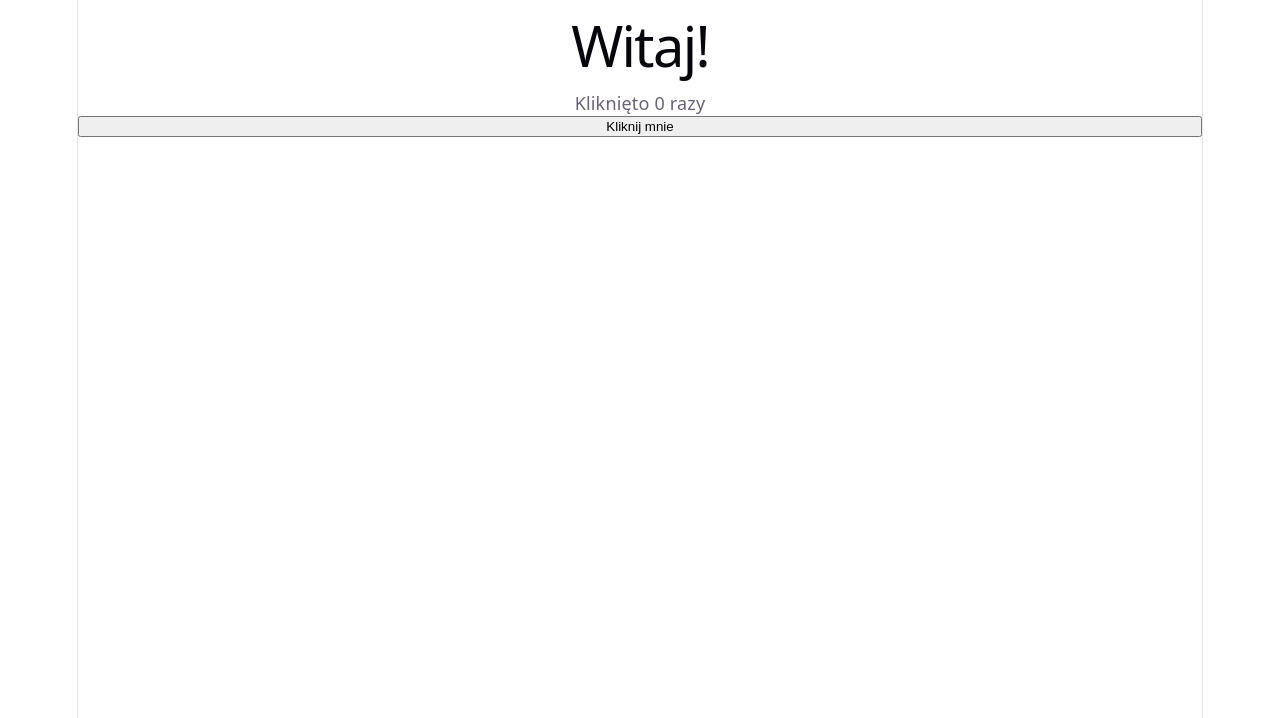
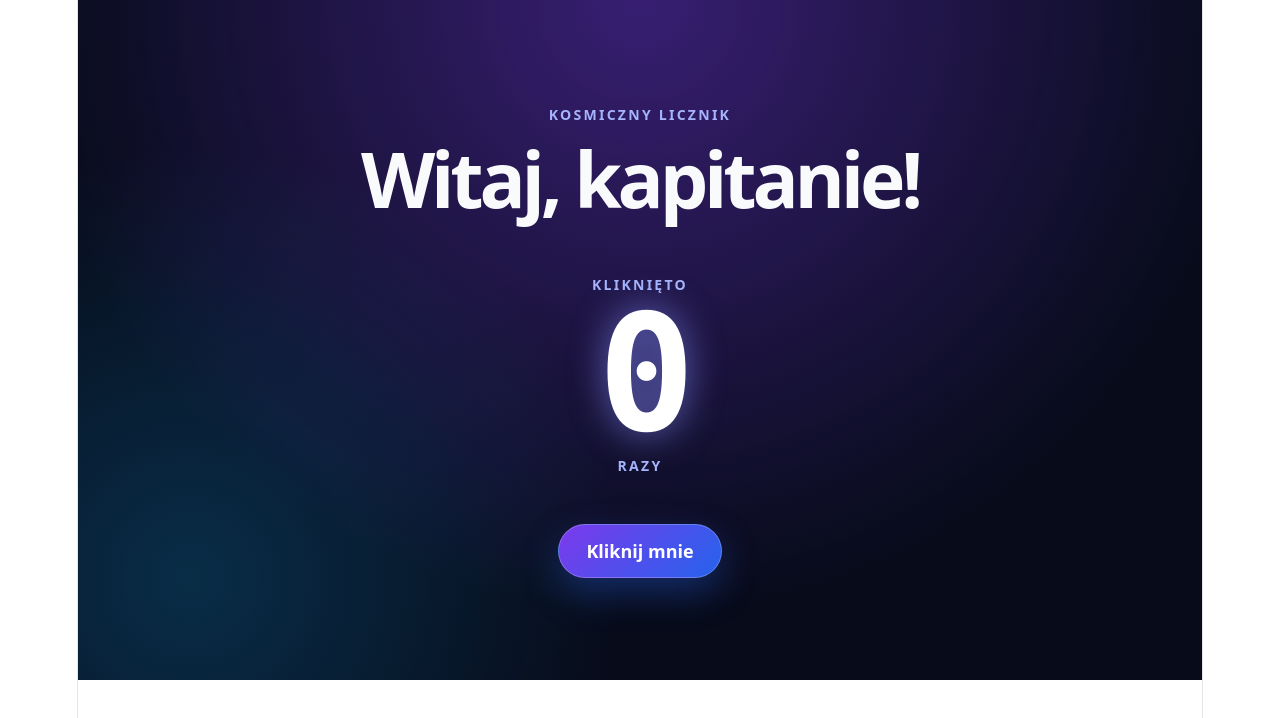
Before and after one commit to MaciejWozniczka/react-jsx-space-clicker, a React (Vite) app: page / in a window 1280 px wide. Shown: the top 718 px of the page. Built offline with nearby package versions, Linux system fonts and the light colour scheme.

Commit message:
Added ClickCounter component

```diff
--- a/src/App.jsx
+++ b/src/App.jsx
@@ -1,17 +1,10 @@
-import { useState } from "react";
 import "./App.css";
+import ClickCounter from "./components/ClickCounter";
 
 function App() {
-  const [counter, setCounter] = useState(0);
-
-  const increaseValue = () => {
-    setCounter(counter + 1);
-  };
   return (
     <>
-      <h1>Witaj!</h1>
-      <p>Kliknięto {counter} razy</p>
-      <button onClick={increaseValue}>Kliknij mnie</button>
+      <ClickCounter />
     </>
   );
 }
--- /dev/null
+++ b/src/components/ClickCounter.css
@@ -0,0 +1,72 @@
+.click-counter {
+  display: grid;
+  justify-items: center;
+  align-content: center;
+  min-height: 100%;
+  padding: clamp(2rem, 8vw, 6rem) 1.5rem;
+  overflow: hidden;
+  color: #f8fafc;
+  background:
+    radial-gradient(circle at 50% 0%, rgba(124, 58, 237, 0.42), transparent 34rem),
+    radial-gradient(circle at 10% 85%, rgba(14, 165, 233, 0.22), transparent 24rem),
+    #070b1a;
+}
+
+.click-counter__eyebrow,
+.click-counter__label {
+  margin: 0;
+  color: #a5b4fc;
+  font-size: 0.78rem;
+  font-weight: 700;
+  letter-spacing: 0.16em;
+  text-transform: uppercase;
+}
+
+.click-counter h1 {
+  margin: 0.7rem 0 3rem;
+  color: inherit;
+  font-size: clamp(2.25rem, 6vw, 4.75rem);
+  font-weight: 800;
+  line-height: 1;
+  letter-spacing: -0.055em;
+}
+
+.click-counter__value {
+  min-width: 5.5rem;
+  margin: 0.25rem 0;
+  color: #ffffff;
+  font-family: var(--mono);
+  font-size: clamp(4.5rem, 15vw, 9rem);
+  font-weight: 800;
+  line-height: 0.9;
+  letter-spacing: -0.08em;
+  text-shadow: 0 0 2rem rgba(129, 140, 248, 0.7);
+}
+
+.click-counter__button {
+  margin-top: 2.5rem;
+  padding: 0.95rem 1.5rem;
+  border: 1px solid rgba(255, 255, 255, 0.24);
+  border-radius: 999px;
+  color: #ffffff;
+  background: linear-gradient(135deg, #7c3aed, #2563eb);
+  box-shadow: 0 0.8rem 2rem rgba(37, 99, 235, 0.35);
+  cursor: pointer;
+  font: 700 1rem/1 var(--sans);
+  transition: transform 160ms ease, box-shadow 160ms ease, filter 160ms ease;
+}
+
+.click-counter__button:hover {
+  filter: brightness(1.12);
+  box-shadow: 0 1rem 2.5rem rgba(37, 99, 235, 0.52);
+  transform: translateY(-2px);
+}
+
+.click-counter__button:active {
+  transform: translateY(1px) scale(0.98);
+}
+
+.click-counter__button:focus-visible {
+  outline: 3px solid #c4b5fd;
+  outline-offset: 4px;
+}
--- /dev/null
+++ b/src/components/ClickCounter.jsx
@@ -0,0 +1,26 @@
+import { useState } from "react";
+import "./ClickCounter.css";
+
+function ClickCounter() {
+  const [counter, setCounter] = useState(0);
+
+  const increaseValue = () => {
+    setCounter((currentCounter) => currentCounter + 1);
+  };
+  return (
+    <main className="click-counter">
+      <p className="click-counter__eyebrow">Kosmiczny licznik</p>
+      <h1>Witaj, kapitanie!</h1>
+      <p className="click-counter__label">Kliknięto</p>
+      <output className="click-counter__value" aria-live="polite">
+        {counter}
+      </output>
+      <p className="click-counter__label">razy</p>
+      <button className="click-counter__button" onClick={increaseValue}>
+        Kliknij mnie
+      </button>
+    </main>
+  );
+}
+
+export default ClickCounter;
```
